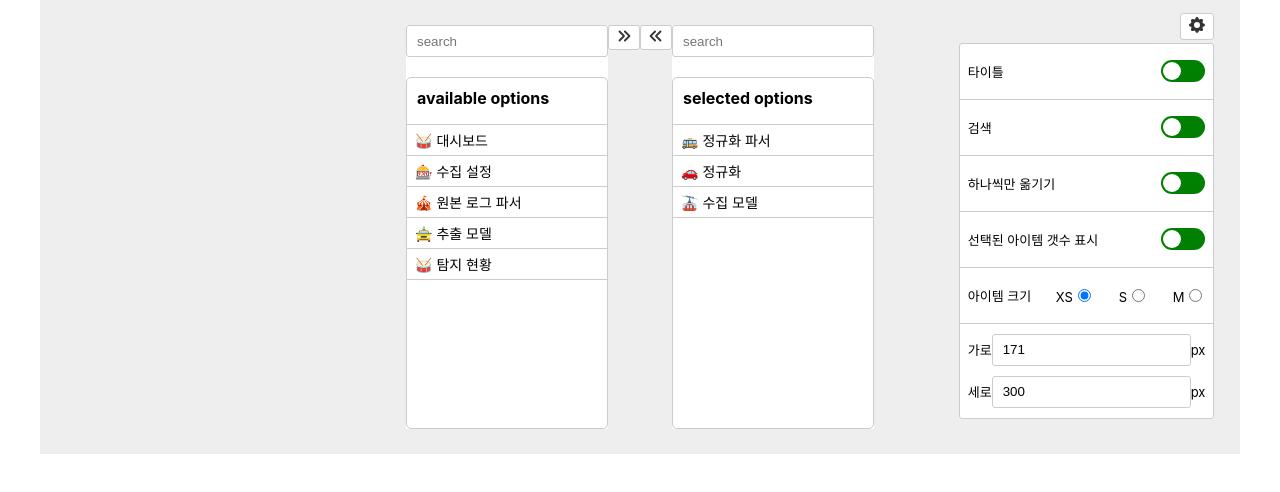
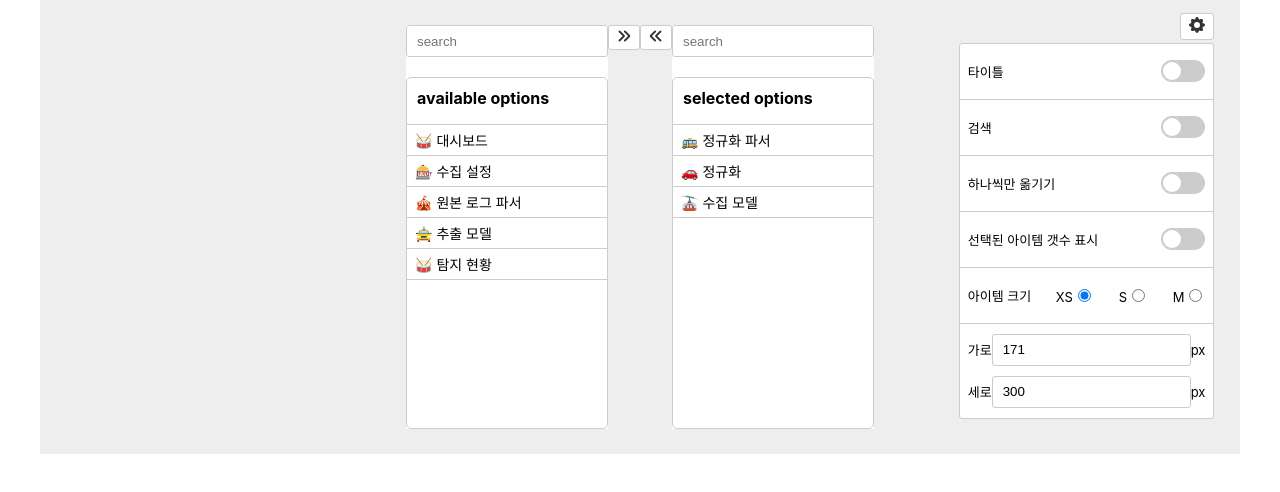
Before and after one commit to khw970421/wanted-codestates-project-3-3, a React (Create React App) app: page / in a window 1280 px wide. Both pictures are taken after a click on the button 1197 px from the left and 26 px from the top of the page. Shown: the top 492 px of the page. Built offline with nearby package versions, Linux system fonts and the light colour scheme.

Commit message:
✨ feat : toggle btn

```diff
--- a/src/components/Settings.jsx
+++ b/src/components/Settings.jsx
@@ -30,15 +30,15 @@ const Settings = (props) => {
         {
           showSetting
           ?<div>
-              <SettingsItem title={'타이틀'} setItems={settitleCheck} />
+              <SettingsItem id={'title'} title={'타이틀'} setItems={settitleCheck} />
               {
                 titleChecked
                 ?<InputText textInput={titleInput} setTextInput={setTitleInput} />
                 :null
               }
-              <SettingsItem title={'검색'} setItems={setSearchChecked} />
-              <SettingsItem title={'하나씩만 옮기기'} setItems={setUnitMoveChecked} />
-              <SettingsItem title={'선택된 아이템 갯수 표시'} setItems={setSelectedItemsChecked} />
+              <SettingsItem id={'search'} title={'검색'} setItems={setSearchChecked} />
+              <SettingsItem id={'lift'} title={'하나씩만 옮기기'} setItems={setUnitMoveChecked} />
+              <SettingsItem id={'count'} title={'선택된 아이템 갯수 표시'} setItems={setSelectedItemsChecked} />
               <InputRadio
                 title={"아이템 크기"}
                 itemSizeRadio={itemSizeRadio}
--- a/src/components/SettingsItem.jsx
+++ b/src/components/SettingsItem.jsx
@@ -1,24 +1,23 @@
 import React, { useRef } from "react";
 
-const SettingsItem = ({ title, setItems }) => {
+const SettingsItem = ({ title, setItems, id }) => {
   const check = useRef();
   const clickCheckbox = () => {
     setItems(check.current.checked);
-    console.log(setItems)
   };
 
   return (
     <div className="setting-item">
       <p>{title}</p>
-      <div className={"switch-box"}>
+      <div className="switch-box">
         <input
           onClick={clickCheckbox}
           ref={check}
           type="checkbox"
-          id="switch"
+          id={id}
           className="switch-checkbox"
         />
-        <label htmlFor="switch" className="switch-label">
+        <label htmlFor={id} className="switch-label">
           <div className="ball"></div>
         </label>
       </div>
--- a/src/scss/Settings.scss
+++ b/src/scss/Settings.scss
@@ -69,12 +69,16 @@
 
 .switch-box {
   @include switch-box;
-  background-color: green;
-}
-
-.switch-box-false {
-  @include switch-box;
-  background-color: $light-grey;
+  input:checked + label {
+    background-color: green;
+  }
+  label {
+    width: 44px;
+    height: 22px;
+    display: block;
+    background-color: $light-grey;
+    cursor: pointer;
+  }
 }
 
 .switch-checkbox {
@@ -94,9 +98,5 @@
   height: 18px;
   border-radius: 50%;
   cursor: pointer;
-  -webkit-transition: all .3s;
-  -moz-transition: all .3s;
-  -ms-transition: all .3s;
-  -o-transition: all .3s;
   transition: all .3s;
 }
```
